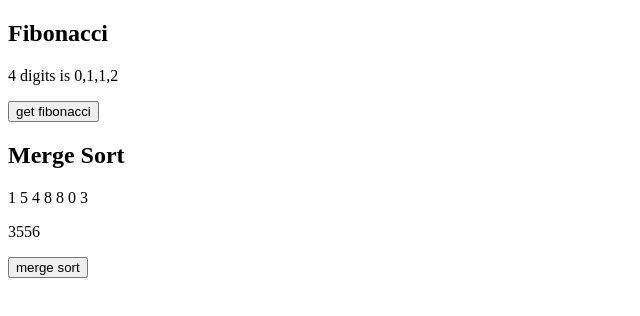
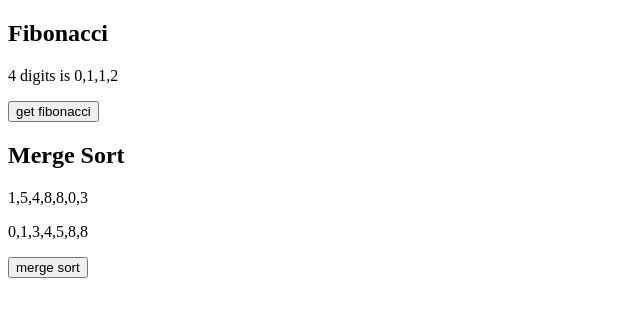
Before and after one commit to goblincookies/recursion, a plain HTML site: page index.html in a window 1280 px wide. Shown: the full height of the page, 0-640 px from the left. Drawn offline with Linux system fonts and the light colour scheme.

Commit message:
updates example with correct solution

```diff
--- a/index.html
+++ b/index.html
@@ -14,8 +14,8 @@
     <button id="fib-start"> get fibonacci </button>
 
     <h2>Merge Sort</h2>
-    <p><span id="merg-input">1 5 4 8 8 0 3</span> </p>
-    <p><span id="merg-answer">3556</span> </p>
+    <p><span id="merg-input">1,5,4,8,8,0,3</span> </p>
+    <p><span id="merg-answer">0,1,3,4,5,8,8</span> </p>
     <button id="merg-start"> merge sort </button>
 </body>
 </html>
```
